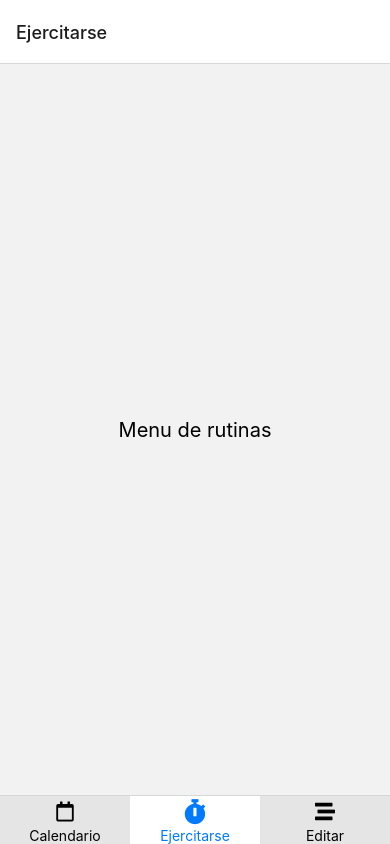
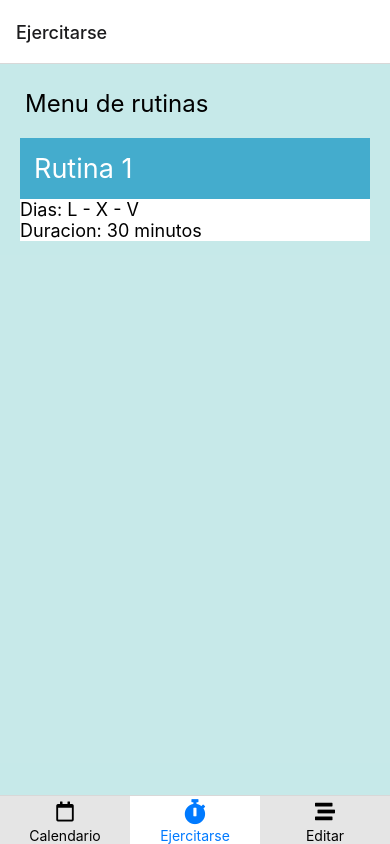
Before and after one commit to juanp-ctrl/App_Isometricos, a React Native app in the folder IsoEjercicios/: screen /Ejercitarse in a window 390 px wide. Built offline with nearby package versions, Linux system fonts and the light colour scheme.

Commit message:
elementos agregados a la vista principal

```diff
--- a/IsoEjercicios/App.js
+++ b/IsoEjercicios/App.js
@@ -19,6 +19,7 @@ const App = ()  => {
   return (
     <NavigationContainer>
       <Tab.Navigator
+        initialRouteName='Ejercitarse'
         screenOptions={({route}) => ({
 
           tabBarInactiveTintColor: "black",
--- a/IsoEjercicios/views/Calendario.js
+++ b/IsoEjercicios/views/Calendario.js
@@ -18,7 +18,8 @@ const Calendario = ({navigation}) => {
     body:{
       flex: 1,
       justifyContent: "center",
-      alignItems: "center"
+      alignItems: "center",
+      backgroundColor: "#b2e5e5"
     },
     texto:{
       color: "black",
--- a/IsoEjercicios/views/Editar_rutinas.js
+++ b/IsoEjercicios/views/Editar_rutinas.js
@@ -18,7 +18,8 @@ const Editar_rutinas = ({navigation}) => {
     body:{
       flex: 1,
       justifyContent: "center",
-      alignItems: "center"
+      alignItems: "center",
+      backgroundColor: "#b2e5e5"
     },
     texto:{
       color: "black",
--- a/IsoEjercicios/views/Menu_rutinas.js
+++ b/IsoEjercicios/views/Menu_rutinas.js
@@ -1,24 +1,80 @@
-import React from 'react';
+import React, { cloneElement, useState } from 'react';
 import {
   StyleSheet,
   Text,
+  RefreshControl,
+  SectionList,
   TouchableOpacity,
   View,
 } from 'react-native';
 
 const Menu_rutinas = ({navigation}) => {
+
+  const [rutinas, setRutinas] = useState([
+    { nombre: "Rutina "+1,
+      data : [`Dias: ${"L - X - V"}`, `Duracion: ${30} minutos`]}
+  ])
+
+  const [Refresh, setRefresher] = useState(false);
+
+  const actualizar = () => {
+    setRefresher(true);
+    setRutinas([...rutinas,
+      { nombre: "Rutina "+(rutinas.length+1),
+        data : [`Dias: ${libros.length+1}-1`, `Descripcion: ${libros.length+1}-2`]}]);
+    setRefresher(false);
+  }
+
     return(
+
+      //Vista contenedora principal
       <View style={styles.body}>
-        <Text style={styles.texto}>Menu de rutinas</Text>
+        {/* Titulo de menu de rutinas */}
+        <Text style={styles.titulo_principal}>Menu de rutinas</Text>
+
+        <SectionList
+
+      refreshControl={
+        <RefreshControl
+          refreshing={Refresh}
+          onRefresh = {actualizar}
+        />
+      }
+
+      keyExtractor={(item, index) => index.toString()}
+      sections={rutinas}
+
+      renderItem = {({ item }) => (
+        <Text style={styles.contenido_tarjeta}>{item}</Text>
+      )}
+
+      renderSectionHeader = {({section}) => (
+        <View style={styles.contenedor_titulo}>
+          <Text style={styles.titulo_rutinas}>{section.nombre}</Text>
+        </View>
+      )}
+      />
+
       </View>
+
+      //Lista de las opciones de rutinas
+
+      //Boton de añadir rutina
+
+      //Boton de darle play a la rutina
     )
   }
 
   const styles = StyleSheet.create({
     body:{
       flex: 1,
-      justifyContent: "center",
-      alignItems: "center"
+      backgroundColor: "#b2e5e5ad"
+    },
+    titulo_principal:{
+      color: "black",
+      paddingTop: 25,
+      paddingLeft: 25,
+      fontSize: 24
     },
     texto:{
       color: "black",
@@ -29,6 +85,23 @@ const Menu_rutinas = ({navigation}) => {
       padding: 14,
       borderRadius: 10,
       margin: 10
+    },
+    contenedor_titulo: {
+      backgroundColor: "#2ba0c8d6",
+      marginLeft: 20,
+      marginRight: 20,
+      marginTop: 20
+    },
+    contenido_tarjeta: {
+      fontSize: 18,
+      marginLeft: 20,
+      marginRight: 20,
+      backgroundColor: "white"
+    },
+    titulo_rutinas: {
+      color: "white",
+      margin: 14,
+      fontSize: 27
     }
   });
 
```
